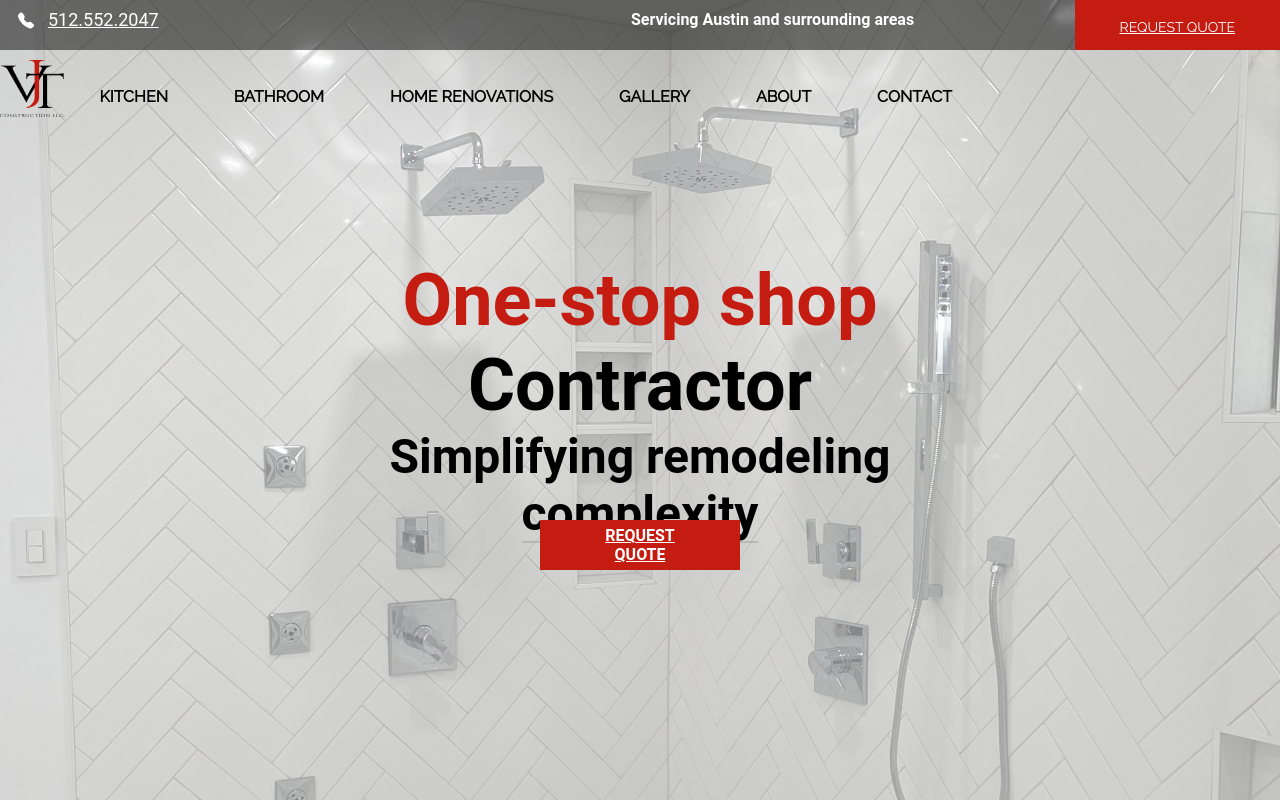
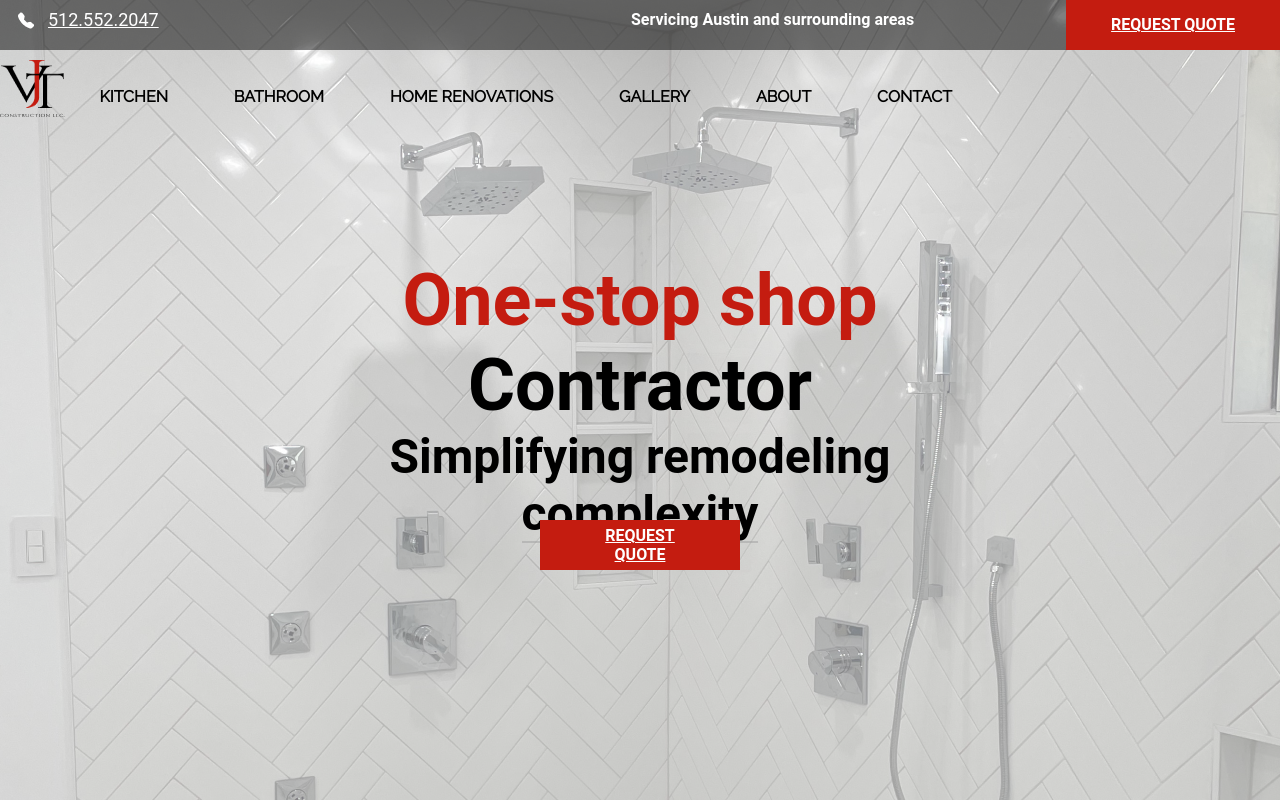
Before and after one commit to rwmotivation/vconsutrions, a plain HTML site: page index.html in a window 1280 px wide. Shown: the top 802 px of the page. Drawn offline with nearby package versions, Linux system fonts and the light colour scheme.

Commit message:
updated images

```diff
--- a/index.html
+++ b/index.html
@@ -889,7 +889,16 @@ top: 10px;
   position: absolute;
   left: 995px;
 }
-
+.redbutton{
+  color: #FFF;
+  font-family: Roboto;
+  font-size: 16px;
+  font-style: normal;
+  font-weight: 700;
+  line-height: normal;
+  text-transform: uppercase;
+  z-index: 10000;
+}
 </style>
 </head>
 <body>
```
